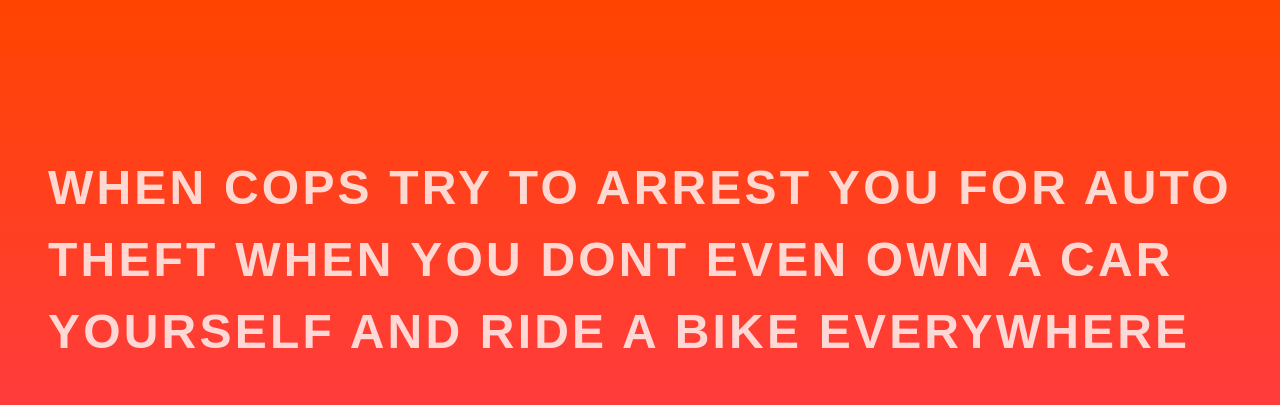
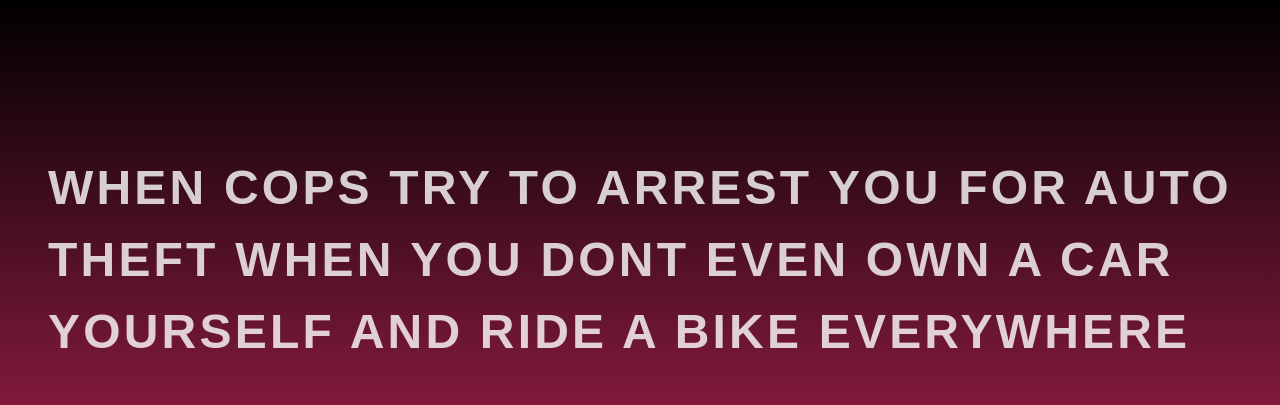
Before and after one commit to nickisfun/nickisfun.github.io, a website: page index.html in a window 1280 px wide. Shown: the top 405 px of the page. Drawn offline with Linux system fonts and the light colour scheme.

Commit message:
Update index.html

```diff
--- a/index.html
+++ b/index.html
@@ -12,8 +12,8 @@
       padding: 1em 1.5em;
       margin: 0 auto;
       color: rgba(255,255,255,.8);
-      background-color: #f40;
-      background-image: linear-gradient(#f40, #f37);
+      background-color: black;
+      background-image: linear-gradient(black, #f37);
     }
     @media (min-width: 40em) {
       body {
```
